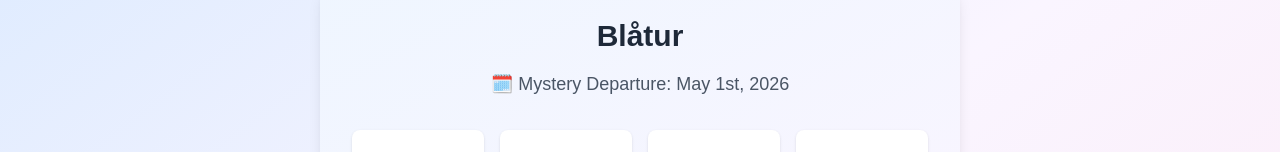
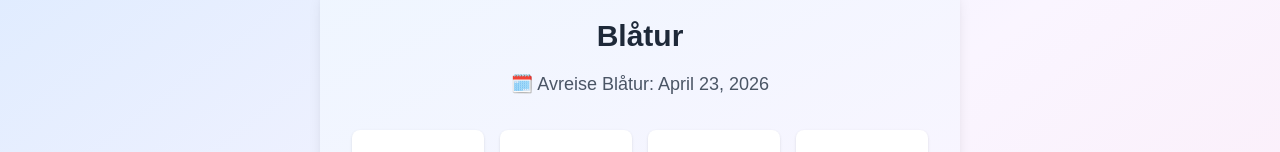
Before and after one commit to ohauglend/nextjs-blaatur, a Next.js app: page /01234567-89ab-cdef-0123-456789abcdef/brage in a window 1280 px wide. Shown: the part 178-330 px from the top of the page. Built offline with nearby package versions, Linux system fonts and the light colour scheme; no server answers; the database is empty.

Commit message:
Update CountdownTimer component

```diff
--- a/components/CountdownTimer.tsx
+++ b/components/CountdownTimer.tsx
@@ -1,8 +1,8 @@
-'use client';
+"use client";
 
-import { useState, useEffect } from 'react';
-import { getTimeUntilDeparture, formatTimeUnit } from '@/utils/timeUtils';
-import { TRIP_CONFIG } from '@/data/participants';
+import { useState, useEffect } from "react";
+import { getTimeUntilDeparture, formatTimeUnit } from "@/utils/timeUtils";
+import { TRIP_CONFIG } from "@/data/participants";
 
 export default function CountdownTimer() {
   const [timeLeft, setTimeLeft] = useState(getTimeUntilDeparture());
@@ -37,9 +37,7 @@ export default function CountdownTimer() {
         <h2 className="text-3xl font-bold text-green-800 mb-4">
           🎉 It's Time!
         </h2>
-        <p className="text-xl text-green-600">
-          The adventure begins now!
-        </p>
+        <p className="text-xl text-green-600">The adventure begins now!</p>
       </div>
     );
   }
@@ -50,7 +48,7 @@ export default function CountdownTimer() {
         {TRIP_CONFIG.name}
       </h2>
       <p className="text-gray-600 mb-8 text-lg">
-        🗓️ Mystery Departure: May 1st, 2026
+        🗓️ Avreise Blåtur: April 23, 2026
       </p>
 
       <div className="grid grid-cols-2 md:grid-cols-4 gap-4 mb-6">
@@ -92,7 +90,7 @@ export default function CountdownTimer() {
       </div>
 
       <div className="text-2xl font-semibold text-gray-700">
-        {formatTimeUnit(timeLeft.days, 'day')} until takeoff! ✈️
+        {formatTimeUnit(timeLeft.days, "day")} until takeoff! ✈️
       </div>
     </div>
   );
```
